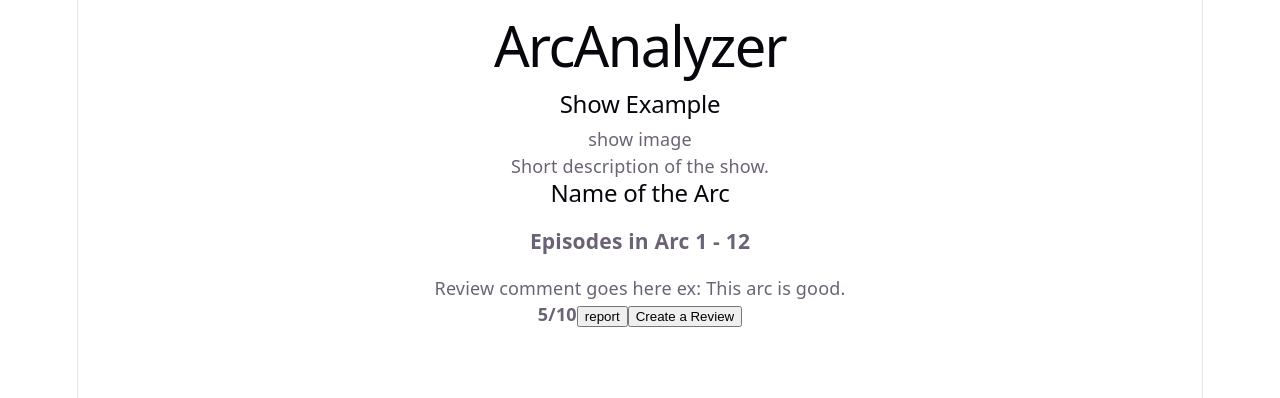
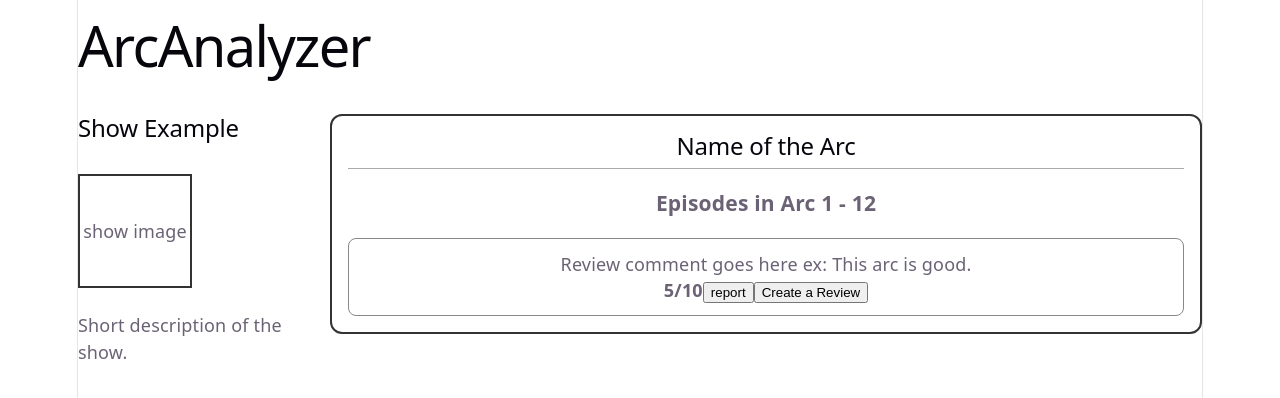
Before and after one commit to rn727/arcanalyzer, a React (Vite) app in the folder client/: page / in a window 1280 px wide. Shown: the top 398 px of the page. Built offline with nearby package versions, Linux system fonts and the light colour scheme.

Commit message:
Add styling for the review frontend

```diff
--- a/client/src/App.css
+++ b/client/src/App.css
@@ -182,3 +182,78 @@
     border-right-color: var(--border);
   }
 }
+
+/*this will style the boxes for thje episdoe headings and review cards */
+.reviews-section{
+  border: 2px solid #333; /* this will add a dark outline */
+  border-radius: 12px; /* Rounds the corners of the box */
+  padding: 16px; /* Adds some space inside the box */
+  margin-top: 24px; /* Adds some space above the box */
+}
+/* Styles the Episode heading */
+.reviews-section h2 {
+  border-bottom: 1px solid #aaa; /*Will draw a line below the heading */
+  padding-bottom: 8px; /* Adds some space below the heading */
+}
+/* This will style each individual review card */
+.review-card {
+  border: 1px solid #888; /* Adds a light outline to each review card */
+  border-radius: 8px; /* Rounds the corners of each review card */
+  padding: 12px; /*adds space for the card*/
+  margin-top: 12px; /* this will add space above the card */
+
+}
+
+/*This iwll place the show image placeholder near the title and the description */
+.show-heading {
+  display: flex; /* this will line up the image and the shoq details side by side */
+  flex-direction: column; /* this will vertically center the image and the show details */
+  align-items: flex-start; /* will align the image and show info */
+  gap: 24px; /*this will add space between the image and the show details */
+  text-align: left; /* this will align the text to the left */
+  margin: 24px 0; /*this will add space top and bottom*/
+  }
+  /* will make the borded box for the show image */
+  .show-image {
+    width: 110px; /* this will set the width of the shows image*/
+    height: 110px; /*Now this will set the height of the image*/
+    border: 2px solid #333; /* will add a dark oultine to show where the image is*/
+    display: flex; /*will center the image in the box*/
+    align-items: center; /* this will then allign the immage vert/horiz*/
+    justify-content: center; /* this will center the image in the box*/
+    flex-shrink: 0; /*will keep teh box smaller*/
+
+  }
+
+  /*left colum for ther show deatils and right for hte arc reviews */
+  .content-layout {
+    display: grid; /* this will help layout the content in a grid */
+    grid-template-columns: 220px minmax(0, 1fr);
+    gap: 32px;
+    align-items: start; /* d */
+  }
+form > h1 {
+  text-align: left; /* will left the heading text */
+}
+/* this will style the form to make it appear more clean */
+.new-review-form {
+  display: flex; /*will stack the label fields and buttons vertically */
+  flex-direction: column;
+  align-items: flex-start; /* will put it to the left */
+  gap: 10px; /*adds space between the elemnts of the from */
+  margin-top: 16px; /* will add spcae to form above*/
+  padding-top: 16px; /* will add space to the top*/
+  border-top: 1px solid #ccc; /*will spearate the form from the review card*/
+}
+
+/*makes the comment box larger and will be easeir to see */
+.new-review-form textarea {
+  width: 100%; /* will make the comment box bigger and easier to see */
+  min-height: 90px; /* will set the min of room to wrtie a review. */
+  box-sizing: border-box; /* keeps teh insdide clean with the width */
+}
+
+/* keeps the rating  filed in a area and clena togther*/
+.new-review-form input[type="number"] {
+  width: 90px; /* will set the width of the input filed*/
+}
```
